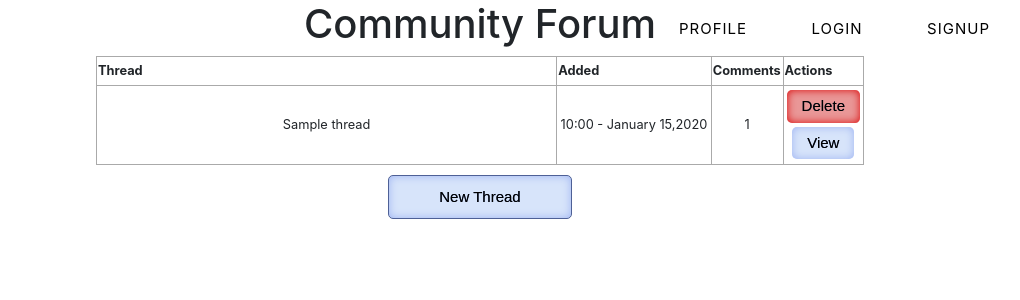
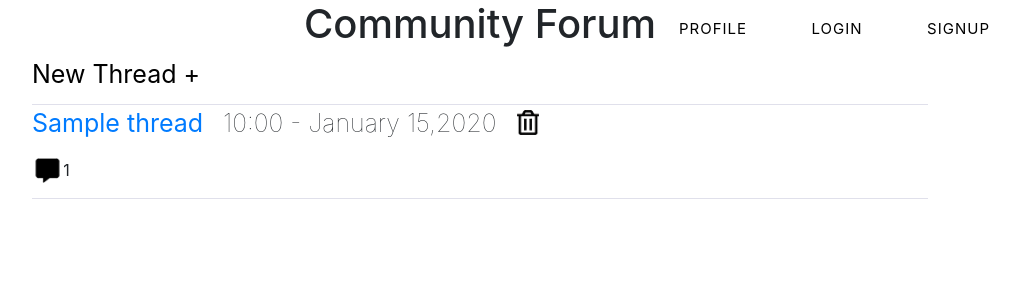
Before and after one commit to WebDesignHMA/Elysian-Wishlist, a Flask app: page /forum in a window 1280 px wide. Shown: the part 60-360 px from the top of the page, without its empty margins (160-1180 px from the left). Run offline with Flask 2, Linux system fonts and the light colour scheme; tables that the repository leaves empty hold one stand-in row (values such as "Sample post").

Commit message:
Revamp outer Form Page

```diff
--- a/elysian_wishlist/static/styles/forum.css
+++ b/elysian_wishlist/static/styles/forum.css
@@ -15,8 +15,8 @@ footer {
 
 .content {
   margin: 0 auto;
-  width: 60%;
-  height: 90%;
+  width: 100%;
+  height: 100%;
 }
 
 h1 {
@@ -184,3 +184,62 @@ form {
 #backbutton {
   margin-top: 2%;
 }
+
+.Forum-Container {
+  display: flex;
+  flex-direction: column;
+  width: 70%;
+  margin-left: 15%;
+  margin-top: 10px;
+}
+
+.Single-Thread {
+  display: flex;
+  flex-direction: column;
+  border-top: 0.5px solid #e0e0eb;
+  border-bottom: 0.5px solid #e0e0eb;
+}
+.Thread-Top {
+  display: flex;
+  flex-direction: row;
+}
+
+:hover.Thread-Title {
+  text-decoration-line: underline;
+}
+.Thread-Title {
+  font-size: 25px;
+  margin-right: 20px;
+}
+
+.Thread-Date {
+  font-size: 25px;
+  margin-right: 20px;
+  font-weight: 100;
+}
+
+.Delete-Icon {
+  margin-top: 5px;
+  height: 25px;
+  width: auto;
+}
+
+.Comments-Center {
+  display: flex;
+  flex-direction: row;
+}
+
+.Comments-Icon {
+  height: 25px;
+  width: auto;
+}
+
+:hover.New-Thread-Button {
+  text-decoration-line: underline;
+}
+.New-Thread-Button {
+  font-size: 25px;
+  position: relative;
+  left: 15%;
+  color: black;
+}
--- a/elysian_wishlist/templates/forum.html
+++ b/elysian_wishlist/templates/forum.html
@@ -2,7 +2,8 @@
 
 {% block head %}
 <title>Forum - Example</title>
-<link rel="stylesheet" href="https://cdn.jsdelivr.net/npm/bootstrap@4.5.3/dist/css/bootstrap.min.css" integrity="sha384-TX8t27EcRE3e/ihU7zmQxVncDAy5uIKz4rEkgIXeMed4M0jlfIDPvg6uqKI2xXr2" crossorigin="anonymous">
+<link rel="stylesheet" href="https://cdn.jsdelivr.net/npm/bootstrap@4.5.3/dist/css/bootstrap.min.css"
+  integrity="sha384-TX8t27EcRE3e/ihU7zmQxVncDAy5uIKz4rEkgIXeMed4M0jlfIDPvg6uqKI2xXr2" crossorigin="anonymous">
 
 {% endblock %}
 
@@ -10,35 +11,28 @@
 
 <div class="content">
   <h1>Community Forum</h1>
-
+  <a href='/new' class="New-Thread-Button">New Thread +</a>
   {% if threads|length < 1 %}
-    <h4>There are no threads yet</h4>
-
+  <h4>There are no threads yet</h4>
   {% else %}
-    <table>
-      <tr class="tableRowMain">
-        <th width="60%">Thread</th>
-        <th>Added</th>
-        <th>Comments</th>
-        <th>Actions</th>
-      </tr>
-      {% for thread in threads %}
-        <tr>
-          <td>{{ thread.title }}</td>
-          <td>{{ thread.date_created.strftime('%H:%M - %B %d,%Y') }}</td>
-          <td>{{ thread.comments|length }}</td>
-          <td>
-            <a href="/deletethread/{{thread.id}}" class="formbuttondelete">Delete</a>
-            <br>
-            <a href="/view/{{thread.id}}" class="formbuttonview">View</a>
-          </td>
-        </tr>
-      {% endfor %}
-    </table>
+  <div class="Forum-Container">
+    {% for thread in threads %}
+    <div class="Single-Thread">
+      <div class="Thread-Top">
+        <a href="/view/{{thread.id}}" class="Thread-Title">{{ thread.title }}</a>
+        <p class="Thread-Date">{{ thread.date_created.strftime('%H:%M - %B %d,%Y') }}</p>
+        <a href="/deletethread/{{thread.id}}">
+          <img class="Delete-Icon" src="../static/images/deleteIcon.png" />
+        </a>
+      </div>
+      <div class="Comments-Center">
+        <img class="Comments-Icon" src="../static/images/commentsIcon.png" />
+        <p class="Comment-Count">{{ thread.comments|length }}</p>
+      </div>
+    </div>
+    {% endfor %}
+  </div>
   {% endif %}
-  <div id="addthread">
-      <a href='/new' class="button">New Thread</a>
-  </div>
 </div>
 
 {% endblock %}
```
Also changed, not shown: elysian_wishlist/static/images/commentsIcon.png (added).
